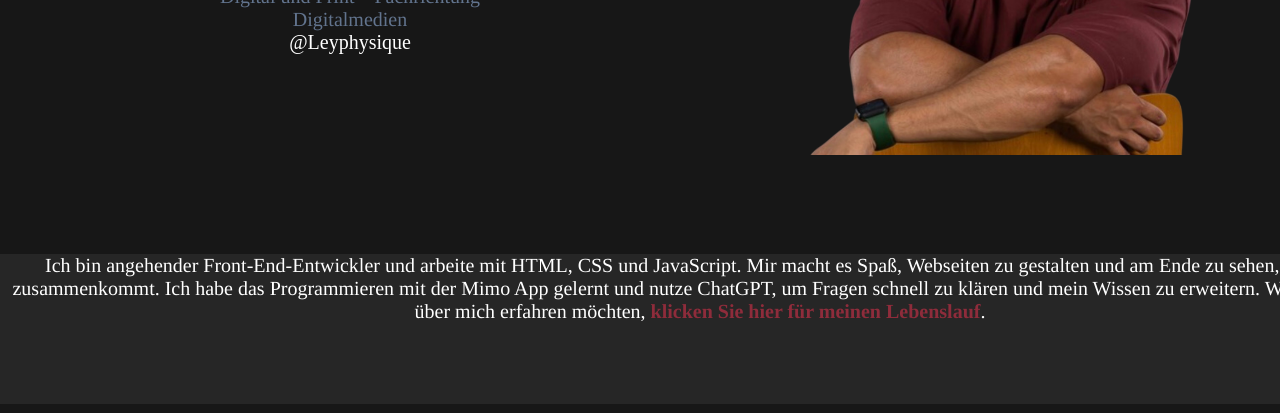
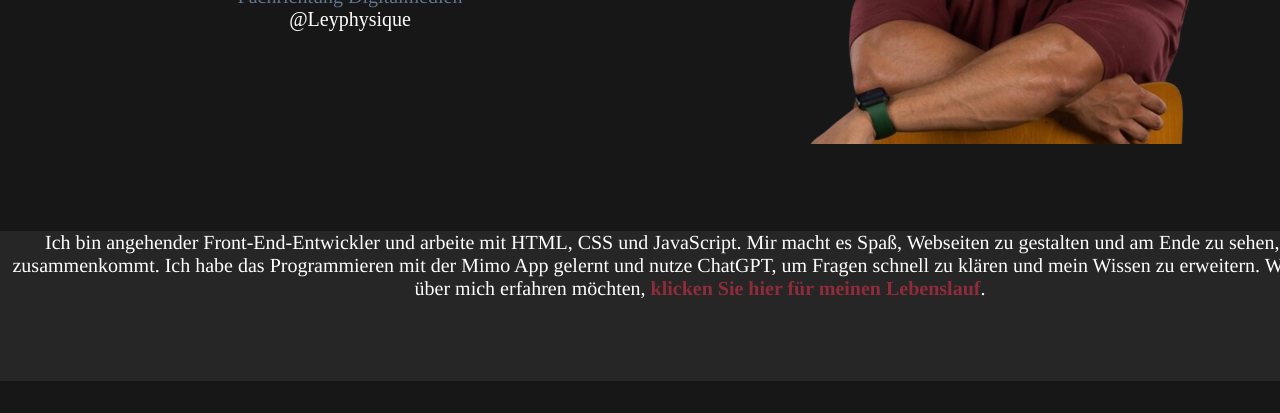
Before and after one commit to Leyphysique/Leygram, a plain HTML site: page Bewerbung.html in a window 1280 px wide. Shown: the part 387-800 px from the top of the page. Drawn offline with Linux system fonts and the light colour scheme; a web font is replaced by a local one.

Commit message:
Confirmar

```diff
--- a/Bewerbung.html
+++ b/Bewerbung.html
@@ -11,7 +11,7 @@
         <div class="nome">
                 <h2>Ausbildung als</h2>
                     <h2 class="bewerbung">Mediengestalter</h2>
-                        <p class="Jobname">Digital und Print – Fachrichtung Digitalmedien</p>
+                        <p class="Jobname">Fachrichtung Digitalmedien</p>
                         <a href="https://www.instagram.com/leyphysique/" class="insta">@Leyphysique</a>
 
         </div>
```
